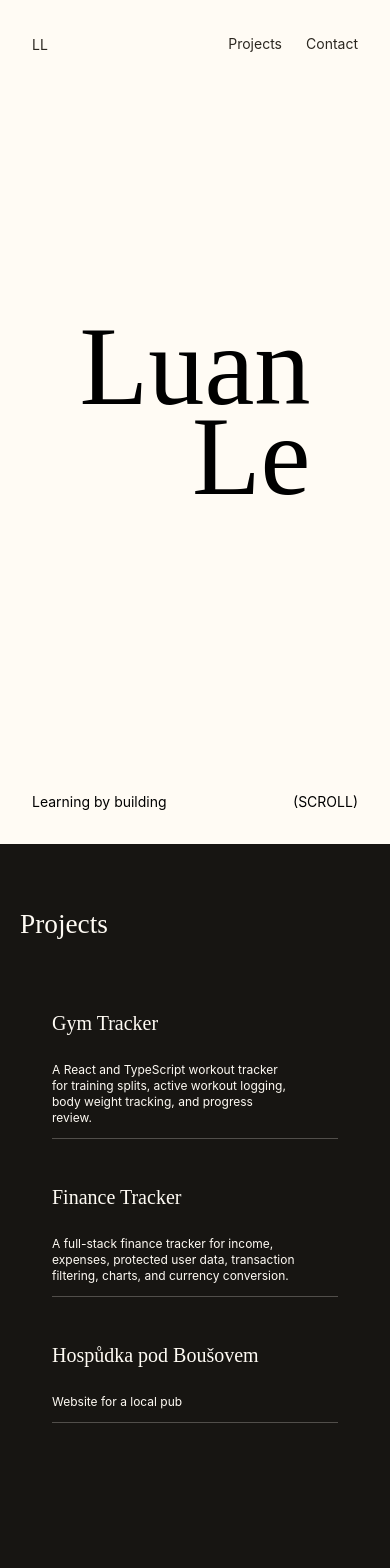
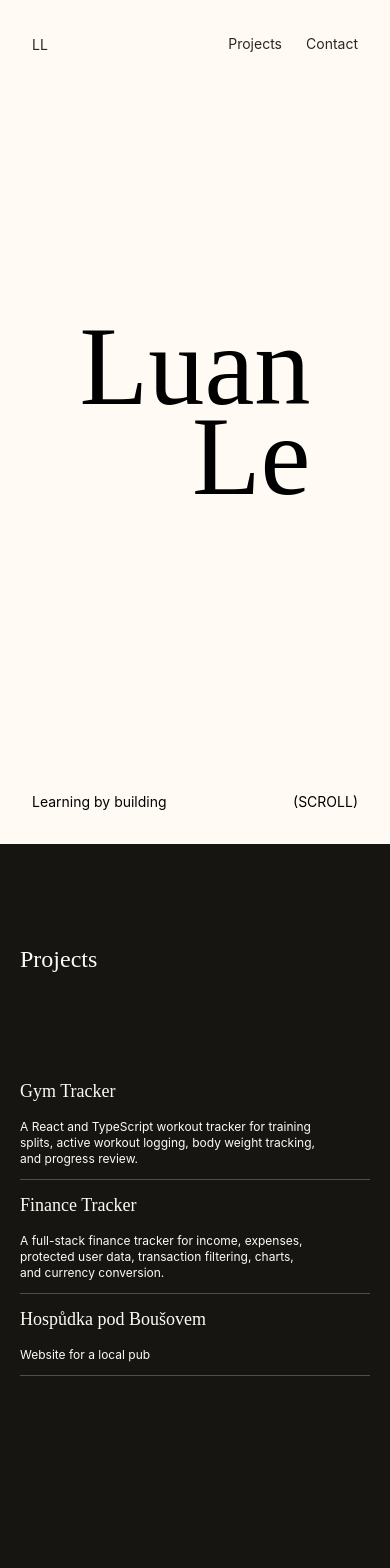
Before and after one commit to Luan2118/portfolio-v2, a React (Vite) app: page / in a window 390 px wide. Shown: the top 1568 px of the page. Built offline with nearby package versions, Linux system fonts and the light colour scheme.

Commit message:
improve responsive design for projects section

```diff
--- a/src/index.css
+++ b/src/index.css
@@ -2,5 +2,4 @@
 
 @theme {
   --breakpoint-xs: 25rem;
-  --breakpoint-2xl:85rem;
 }
--- a/src/pages/Homepage/sections/Contact/Contact.tsx
+++ b/src/pages/Homepage/sections/Contact/Contact.tsx
@@ -52,7 +52,7 @@ function Contact() {
 
   return (
     <>
-      <div id="contact" className="min-h-dvh bg-[#FFFBF4] flex flex-col gap-15 py-15 px-5 xs:px-15 sm:px-20 md:gap-40 md:py-30 lg:py-40 lg:px-40  2xl:px-80">
+      <div id="contact" className="min-h-dvh bg-[#FFFBF4] flex flex-col gap-15 py-5 md:py-15 px-5 xs:px-15 sm:px-20 md:gap-40 md:py-30 lg:py-40 lg:px-40  2xl:px-80">
 
         <div className="mx-auto overflow-hidden">
           <motion.p
--- a/src/pages/Homepage/sections/Projects/Projects.tsx
+++ b/src/pages/Homepage/sections/Projects/Projects.tsx
@@ -3,17 +3,19 @@ import ProjectCard from "./components/ProjectCard";
 
 function Projects() {
   return (
-    <div id="projects" className="bg-[#171512] text-[#FFFBF4] min-h-dvh flex flex-col py-15 px-5 xs:px-15 sm:px-20  md:flex-row lg:px-50 lg:py-25 xl:px-80">
+    <div id="projects" className="bg-[#171512] text-[#FFFBF4] min-h-dvh flex flex-col p-5 xl:px-15 2xl:px-60 2xl:py-10">
 
-      <p className="text-[clamp(20px,7vw,50px)] leading-non font-[Judson] ">Projects</p>
+      <div className="flex flex-1 mt-3">
+        <p className="text-[clamp(24px,6vw,60px)] leading-none font-[Judson] self-center">Projects</p>
+      </div>
 
 
-      <div className="flex flex-col mx-auto px-4 py-6 mt-5 sm:mt-10 md:mt-15" >
-        <ProjectCard name="Gym Tracker"  description="A React and TypeScript workout tracker for training splits, active workout logging, body weight tracking, and progress review."/>
+      <div className="flex flex-col mx-auto mt-8 flex-[2] xl:gap-10" >
+        <ProjectCard name="Gym Tracker" description="A React and TypeScript workout tracker for training splits, active workout logging, body weight tracking, and progress review." />
 
-        <ProjectCard name="Finance Tracker"  description="A full-stack finance tracker for income, expenses, protected user data, transaction filtering, charts, and currency conversion."/>
+        <ProjectCard name="Finance Tracker" description="A full-stack finance tracker for income, expenses, protected user data, transaction filtering, charts, and currency conversion." />
 
-        <ProjectCard name="Hospůdka pod Boušovem"  description="Website for a local pub"/>
+        <ProjectCard name="Hospůdka pod Boušovem" description="Website for a local pub" />
 
       </div>
     </div>
--- a/src/pages/Homepage/sections/Projects/components/ProjectCard.tsx
+++ b/src/pages/Homepage/sections/Projects/components/ProjectCard.tsx
@@ -23,19 +23,19 @@ function ProjectCard({ name, description }: ProjectCardProps) {
 
   const { scrollYProgress } = useScroll({
     target: projectCardRef,
-    offset: ["start 90%", "start 65%"],
+    offset: ["start 90%", "start 73%"],
   });
 
   const x = useTransform(
     scrollYProgress,
     [0, 1],
-    [300, 0]
+    ["30%", "0%"]
   )
 
   const underlineX = useTransform(
     scrollYProgress,
     [0, 1],
-    [900, 0]
+    ["100%", "0%"]
   )
 
   const opacity = useTransform(
@@ -49,14 +49,14 @@ function ProjectCard({ name, description }: ProjectCardProps) {
       <div className="overflow-hidden">
         <motion.div
           style={{ x, opacity }}
-          className="flex flex-col group xl:mt-10 px-4 py-6 text-start "
+          className="flex flex-col group   text-start py-2"
         >
           <div className="flex justify-between">
-            <p className="text-[clamp(20px,4vw,40px)] leading-none font-[Judson] ">{name}</p>
+            <p className="text-[clamp(18px,4vw,40px)] leading-none font-[Judson] ">{name}</p>
             <img className="w-[clamp(25px,4vw,40px)] h-[clamp(25px,4vw,40px)] ml-10 opacity-0 -translate-x-6 translate-y-6 scale-75 group-hover:opacity-100 group-hover:translate-0 group-hover:scale-100 duration-400" src={projectsArrow} alt="" />
           </div>
 
-          <div className="mt-6 ">
+          <div className="mt-3 md:mt-6 ">
             <p className="text-xs  lg:text-sm mb-3 w-[85%]">{description}</p>
             <div className="relative">
               <motion.hr
```
